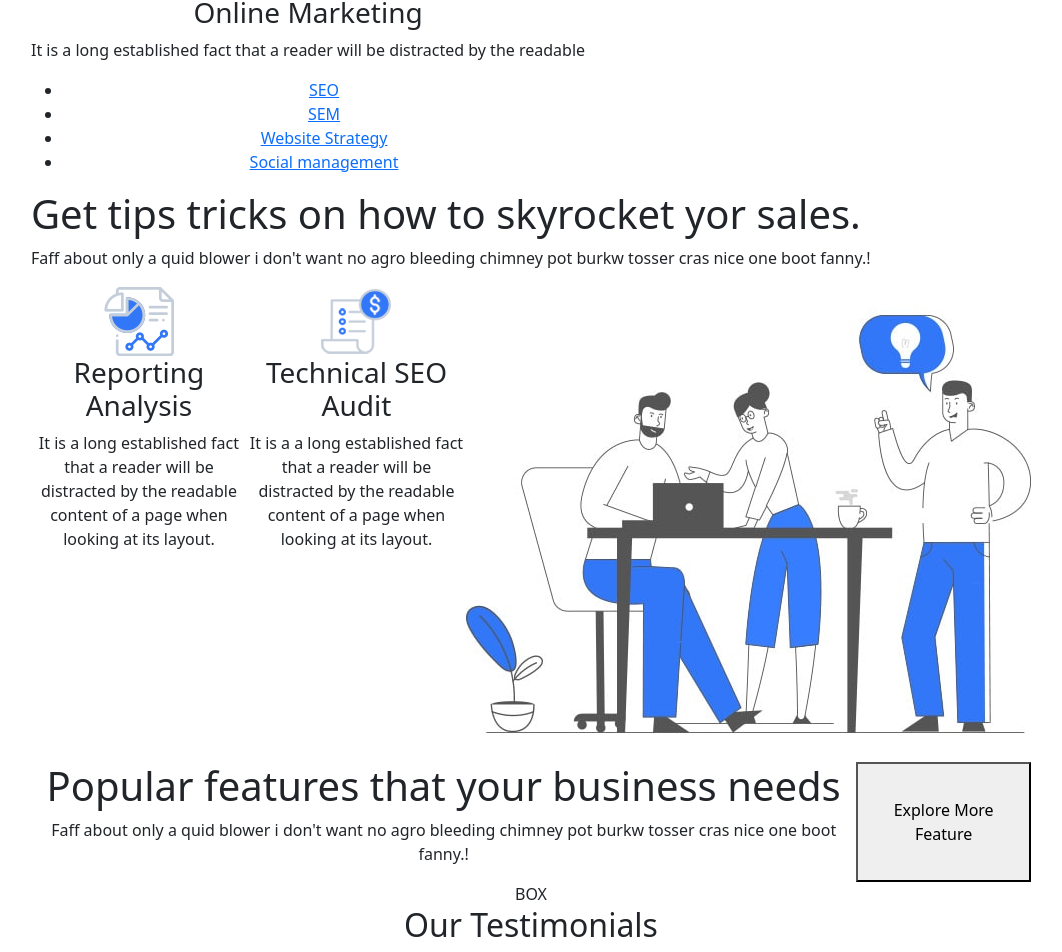
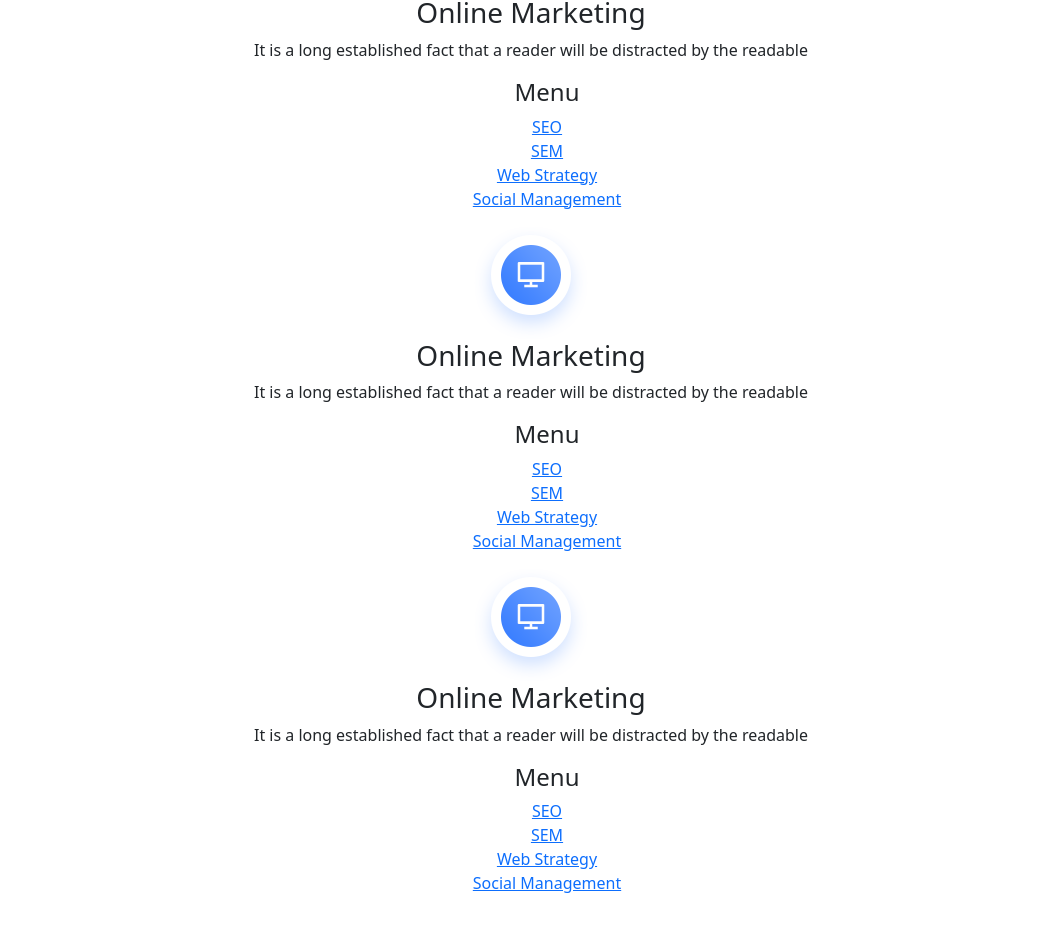
Before and after one commit to ChristopherS24/proj-html-vuejs, a Vue app: page / in a window 1280 px wide. Shown: the part 578-1530 px from the top of the page, without its empty margins (109-1171 px from the left). Built offline with nearby package versions, Linux system fonts and the light colour scheme.

Commit message:
correzioni main

```diff
--- a/src/components/AppMain.vue
+++ b/src/components/AppMain.vue
@@ -2,7 +2,24 @@
 export default {
   data() {
     return {
-      message: 'Online Marketing'
+      MainLinks: [
+        {
+          label: 'SEO',
+          url: '#'
+        },
+        {
+          label: 'SEM',
+          url: '#'
+        },
+        {
+          label: 'Web Strategy',
+          url: '#'
+        },
+        {
+          label: 'Social Management',
+          url: '#'
+        }
+      ]
     }
   }
 }
@@ -10,7 +27,8 @@ export default {
 
 <template>
   <main>
-    <div class="container-one">
+    <div class="main-one">
+
       <div class="list-left">
         <div class="list-img">
           <img src="/img/24.png" alt="">
@@ -19,31 +37,60 @@ export default {
         <p>It is a long established fact that a reader will be distracted by the readable</p>
         <nav class="main-links">
           <ul>
-            <li>
-              <a href="#">SEO</a>
+              <h4>Menu</h4>
+              <li v-for="(link, i) in MainLinks" :key="i">
+                <a :href="link.url">
+                  {{ link.label }}
+                </a>
               </li>
-            <li>
-              <a href="#">SEM</a>
-            </li>
-            <li>
-              <a href="#">Website Strategy</a>
-            </li>
-            <li>
-              <a href="#">Social management</a>
+            </ul>
+        </nav>
+
+        <div class="list-center">
+        <div class="list-img">
+          <img src="/img/24.png" alt="">
+        </div>
+        <h3>Online Marketing</h3>
+        <p>It is a long established fact that a reader will be distracted by the readable</p>
+        <nav class="main-links">
+          <ul>
+              <h4>Menu</h4>
+              <li v-for="(link, i) in MainLinks" :key="i">
+                <a :href="link.url">
+                  {{ link.label }}
+                </a>
               </li>
             </ul>
         </nav>
       </div>
-      <h1>
-      {{ message }}
-      </h1>
+
+      <div class="list-right">
+        <div class="list-img">
+          <img src="/img/24.png" alt="">
+        </div>
+        <h3>Online Marketing</h3>
+        <p>It is a long established fact that a reader will be distracted by the readable</p>
+        <nav class="main-links">
+          <ul>
+              <h4>Menu</h4>
+              <li v-for="(link, i) in MainLinks" :key="i">
+                <a :href="link.url">
+                  {{ link.label }}
+                </a>
+              </li>
+            </ul>
+        </nav>
       </div>
 
-      <div class="container-one">
+    </div>
+  </div>
+    <div class="main-two">
+      <div class="prova">
+      <div class="container-left-top">
         <h1>Get tips tricks on how to skyrocket yor sales.</h1>
         <p>Faff about only a quid blower i don't want no agro bleeding chimney pot burkw tosser cras nice one boot fanny.!</p>
       </div>
-      <div class="container-two">
+      <div class="container-left-bottom">
         <div class="info-top">
           <img src="/img/510.png" alt="analysis">
           <h3>Reporting Analysis</h3>
@@ -54,6 +101,9 @@ export default {
           <h3>Technical SEO Audit</h3>
           <p>It is a a long established fact that a reader will be distracted by the readable content of a page when looking at its layout.</p>
         </div>
+      </div>
+      </div>
+
       <div class="main-img">
           <img src="/img/509.jpeg" alt="mainimg">
         </div>
@@ -64,10 +114,10 @@ export default {
         <div class="popular">
           <h1>Popular features that your business needs</h1>
           <p>Faff about only a quid blower i don't want no agro bleeding chimney pot burkw tosser cras nice one boot fanny.!</p>
+          <button type="submit" class="btn btn-primary">Explore more features</button>
         </div>
-        <button>Explore More Feature</button>
+      </div>
 
-      </div>
       <div class="main-box">
           BOX
         </div>
@@ -81,8 +131,9 @@ export default {
       <div class="card-testimonial">
 
       </div>
+    </div>
 
-    </div>
+    <div class="main-five">
       <div class="posts">
         <div class="latest">
           <h2>Latest Posts</h2>
@@ -105,33 +156,47 @@ export default {
             <p>It is a long established fact that a reader will be distracted by the readable</p>
           </div>
         </div>
+      </div>
+    </div>
 
-    </div>
   </main>
 </template>
 
 <style lang="scss" scoped>
 @use '../assets/scss/partials/variables' as *;
+@mixin simple-ul {
+  list-style: none;
+}
 
-
+//general
 main {
   max-width: 1000px;
   margin: 0 auto;
+
+  ul {
+    @include simple-ul;
+  }
 }
 
+
+//main-one
+
 //main-two
-.container-one {
-  display: flex;
-  flex-wrap: wrap;
-
-}
-
-.container-two {
+.main-two {
+padding: 100px;
 display: flex;
 }
 
+
+
 //main-three
+.main-three {
+  padding: 100px;
+  background-image: url(/img/14.png);
+}
+
 .container-popular {
+  padding: 50px;
   display: flex;
 }
 
@@ -139,8 +204,10 @@ main {
 .main-four {
   background-color: skyblue;
   background-image: url(/img/15.png);
+  padding: 100px;
+}
 
-}
+//main-five
 
 
 
```
Lines whose indentation alone changed are shown as unchanged.
